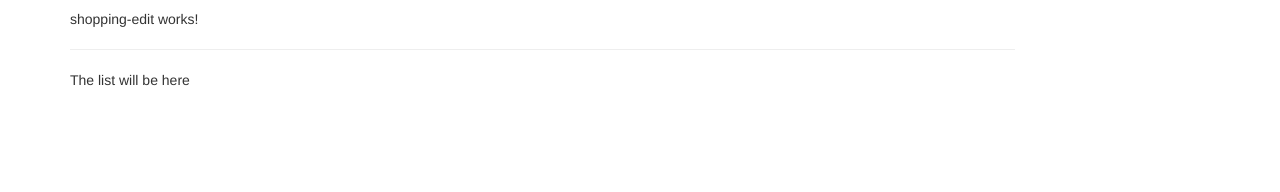
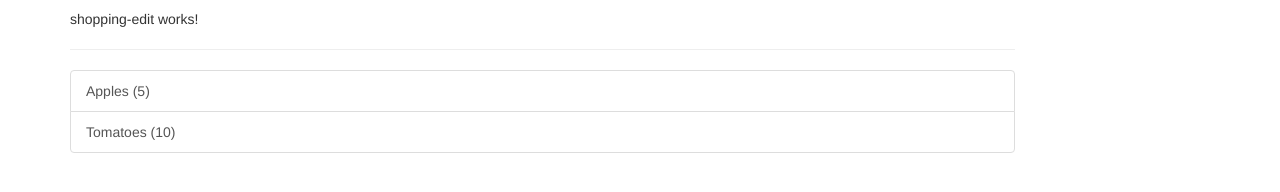
Before and after one commit to dtEryse/recipe-book-shopping-list-app, an Angular app: page / in a window 1280 px wide. Shown: the part 310-502 px from the top of the page. Built offline with nearby package versions, Linux system fonts and the light colour scheme.

Commit message:
S03-L53: Shopping-List component content and Ingredient model added

```diff
--- a/src/app/shopping-list/shopping-list.component.html
+++ b/src/app/shopping-list/shopping-list.component.html
@@ -2,6 +2,13 @@
   <div class="col-xs-10">
     <app-shopping-edit></app-shopping-edit>
     <hr>
-    <p>The list will be here</p>
+    <ul class="list-group">
+      <a
+        class="list-group-item"
+        style="cursor: pointer;"
+        *ngFor="let ingredient of ingredients">
+        {{ ingredient.name }} ({{ ingredient.amount }})
+      </a>
+    </ul>
   </div>
 </div>
--- a/src/app/shopping-list/shopping-list.component.ts
+++ b/src/app/shopping-list/shopping-list.component.ts
@@ -1,4 +1,5 @@
 import { Component, OnInit } from '@angular/core';
+import { Ingredient } from "../shared/ingredient.model";
 
 @Component({
   selector: 'app-shopping-list',
@@ -6,6 +7,10 @@ import { Component, OnInit } from '@angular/core';
   styleUrls: ['./shopping-list.component.css']
 })
 export class ShoppingListComponent implements OnInit {
+  ingredients : Ingredient = [
+    new Ingredient('Apples', 5),
+    new Ingredient('Tomatoes', 10)
+  ];
 
   constructor() { }
 
```
Also changed, not shown: src/app/shared/ingredient.model.ts (added, +13 -0 lines).
